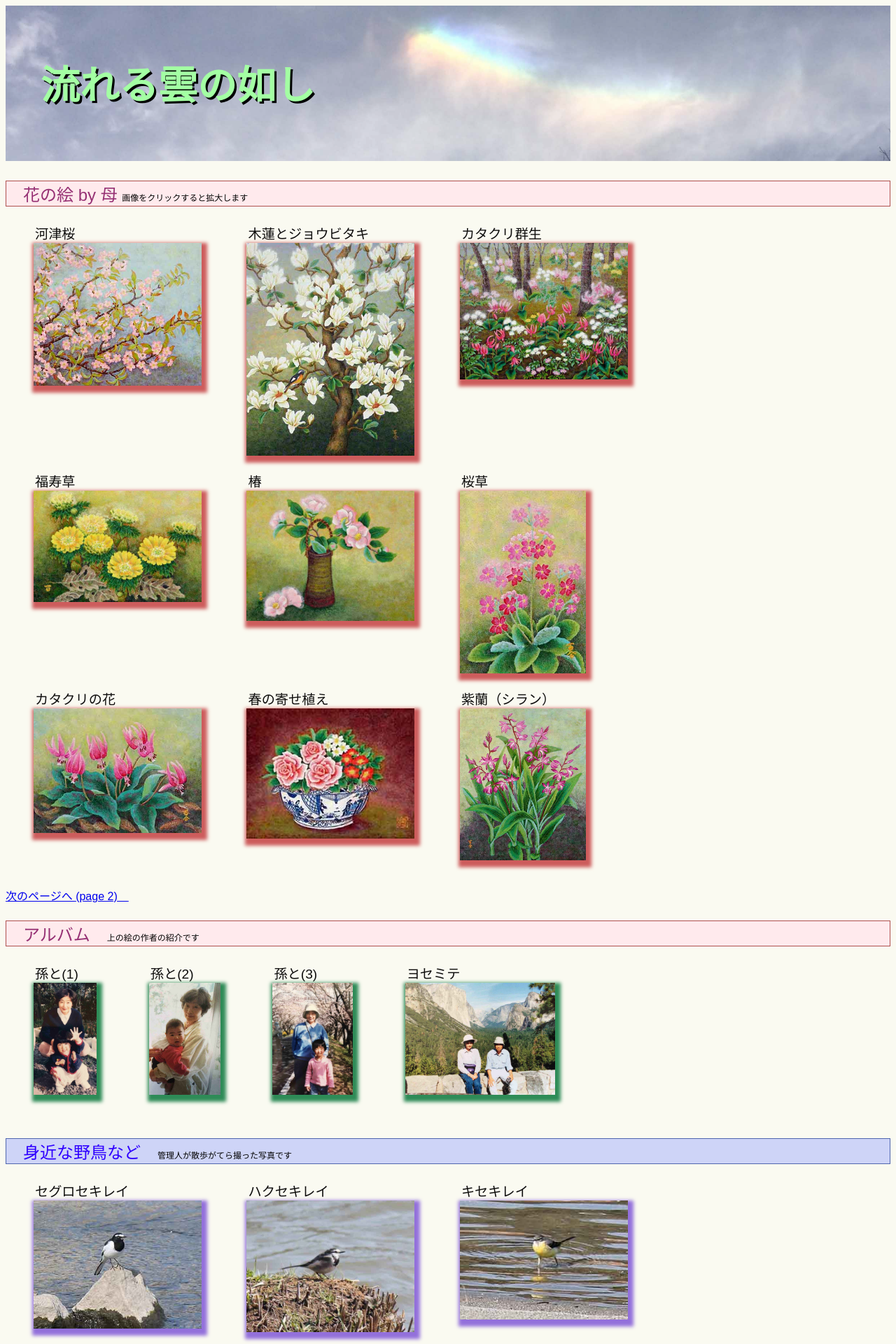
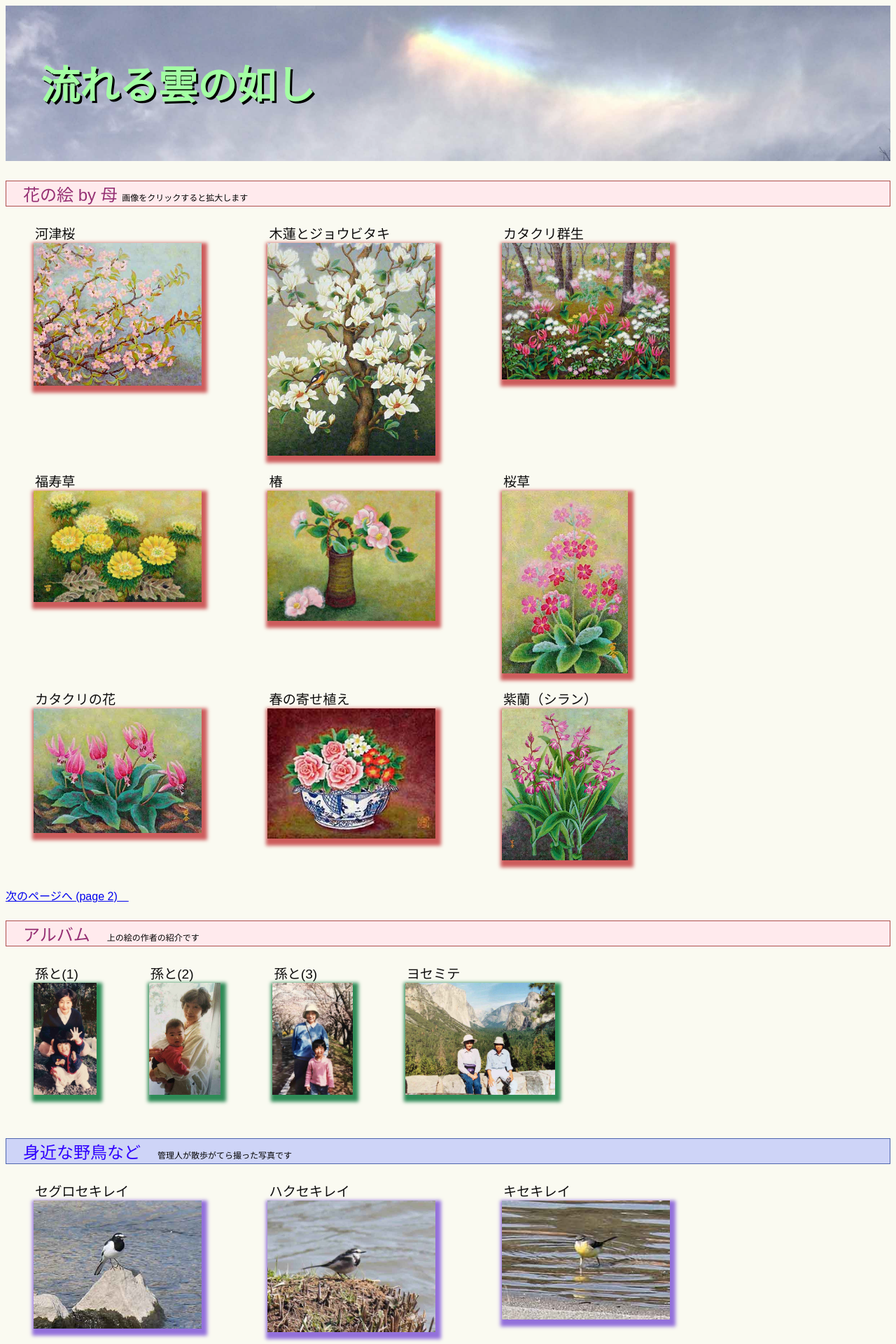
Before and after one commit to nkino-kino/ikuy-iron2, a PHP site: page / in a window 1280 px wide. Shown: the top 1920 px of the page at 70% size. Run offline with PHP 8.4, Linux system fonts and the light colour scheme.

Commit message:
Update css練習.css

```diff
--- a/css練習.css
+++ b/css練習.css
@@ -64,7 +64,7 @@ p.sample3 span {
     }
 .bird > li {
     display:  inline-block;     /* インラインブロック要素にする */
-    width: 300px;               /* 幅指定 */
+    width: 330px;               /* 幅指定 */
     vertical-align: top;    /* 要素を上下中央で揃える */
 }
 .flower img {
@@ -72,7 +72,7 @@ p.sample3 span {
     }
 .flower > li {
     display:  inline-block;     /* インラインブロック要素にする */
-    width: 300px;               /* 幅指定 */
+    width: 330px;               /* 幅指定 */
     vertical-align: top;    /* 要素を上下中央で揃える */
 }
 .album img {
```
